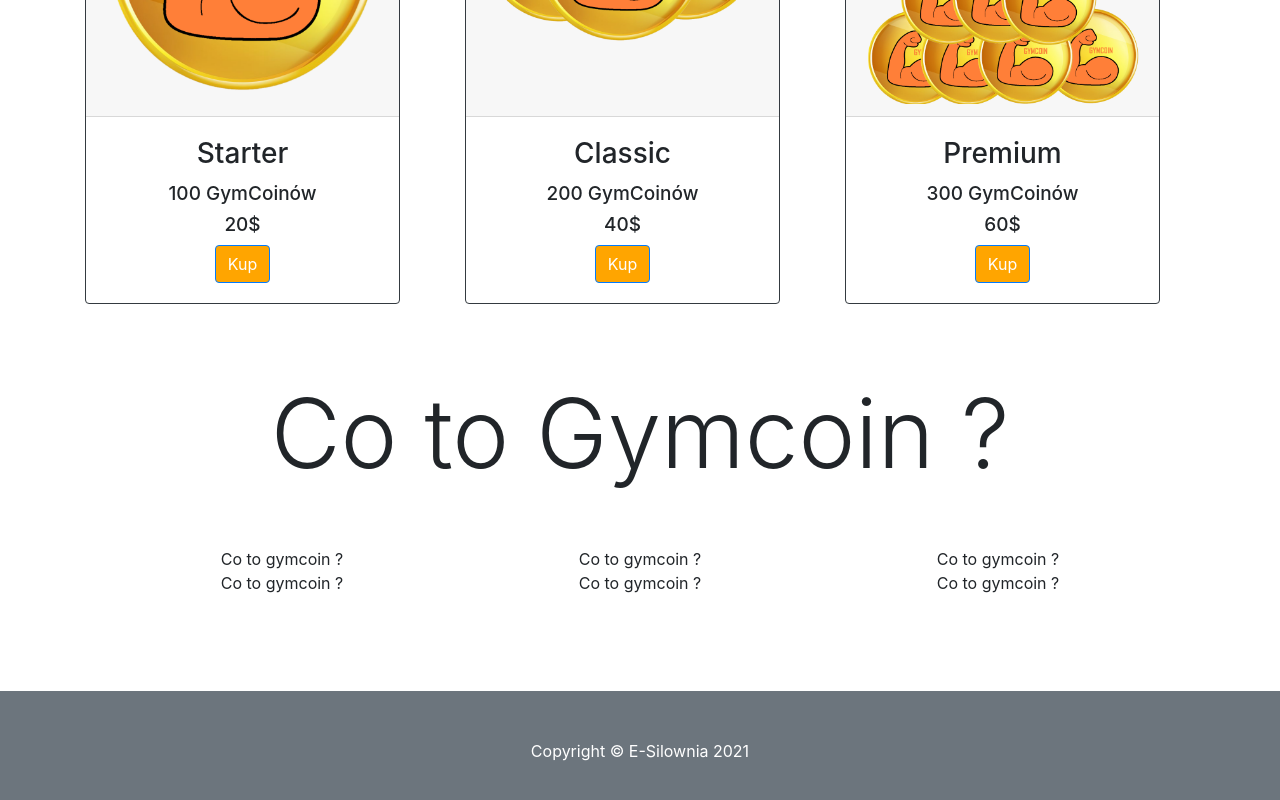
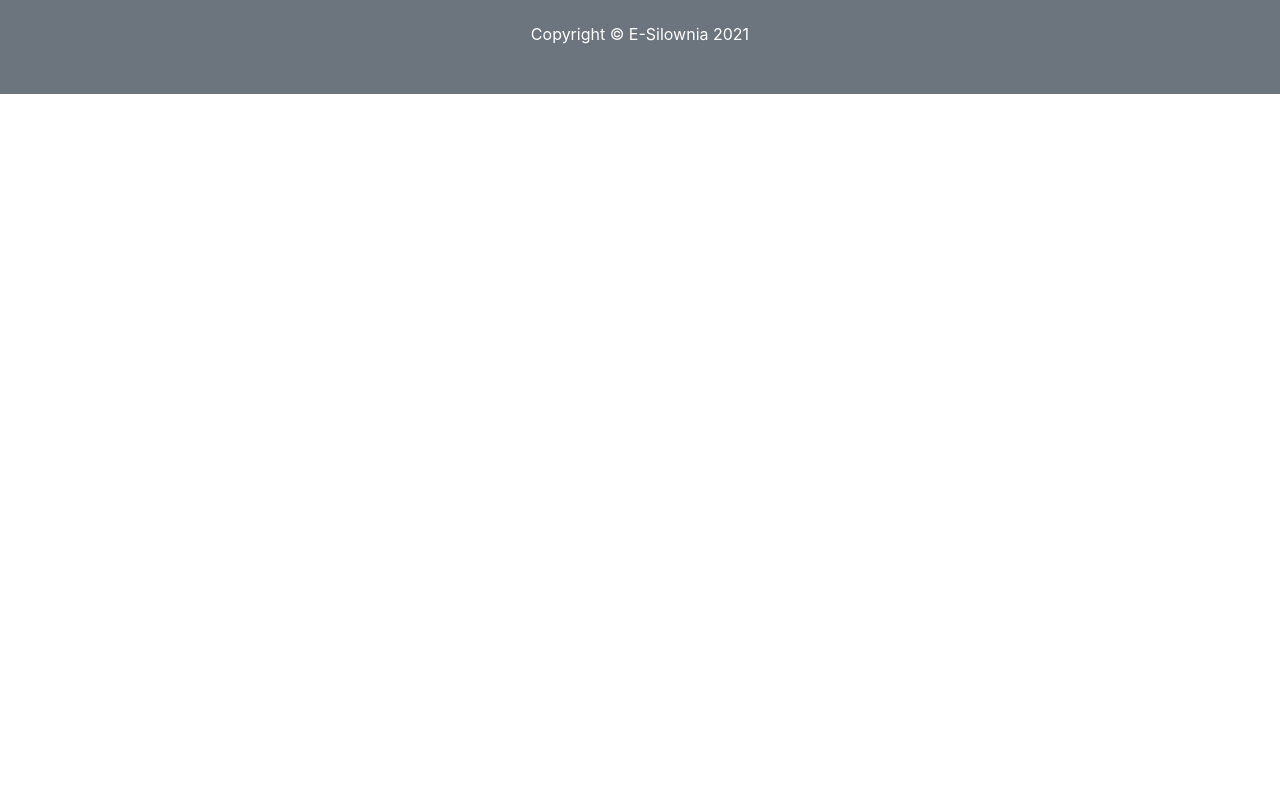
Before and after one commit to panjacob/PGYM-esilownia, a React (Create React App) app in the folder frontend/esilownia/: page /cennik in a window 1280 px wide. Shown: the part 1178-1978 px from the top of the page. After the commit the page ends 1272 px from the top, so only its background shows below. Built offline with nearby package versions, Linux system fonts and the light colour scheme.

Commit message:
Cennik + readme edit

```diff
--- a/frontend/esilownia/src/Views/Cennik.js
+++ b/frontend/esilownia/src/Views/Cennik.js
@@ -11,11 +11,11 @@ function Cennik() {
 
             <div className="container">
 
-                <img src={bg_img} alt="Bg_Img" width="100%" class="pt-3"/>
+                {/* <img src={bg_img} alt="Bg_Img" width="100%" class="pt-3"/> */}
                 <div className="row justify-content-center my-5">
 
                     <div class="container text-center">
-                        <h1 class="display-1 font-weight-light">Cennik</h1>
+                        <h1 class="display-1 font-weight-light mb-4">Cennik</h1>
                     </div>
                     <Oferta_cennik></Oferta_cennik>
                 </div>
--- a/frontend/esilownia/src/components/Cennik/Oferta_cennik.js
+++ b/frontend/esilownia/src/components/Cennik/Oferta_cennik.js
@@ -21,7 +21,7 @@ function Oferta_cennik() {
                                 <Card.Text as={"h2"}>
                                     20$
                                 </Card.Text>
-                                <Button variant="primary">Kup</Button>
+                                <Button variant="primary" id="btn-login">Kup</Button>
                             </Card.Body>
                         </Card>
                     </div>
@@ -36,7 +36,7 @@ function Oferta_cennik() {
                                 <Card.Text as={"h2"}>
                                     40$
                                 </Card.Text>
-                                <Button variant="primary">Kup</Button>
+                                <Button variant="primary" id="btn-login">Kup</Button>
                             </Card.Body>
                         </Card>
                     </div>
@@ -51,7 +51,7 @@ function Oferta_cennik() {
                                 <Card.Text as={"h2"}>
                                     60$
                                 </Card.Text>
-                                <Button variant="primary">Kup</Button>
+                                <Button variant="primary" id="btn-login">Kup</Button>
                             </Card.Body>
                         </Card>
                     </div>
--- a/frontend/esilownia/src/components/Cennik/Opis_cennik.js
+++ b/frontend/esilownia/src/components/Cennik/Opis_cennik.js
@@ -3,27 +3,17 @@ import 'bootstrap/dist/css/bootstrap.min.css';
 
 function Opis_cennik() {
     return (
-        <div id="opis-cennik" className="container p-5">
+        <div id="opis-cennik" className="container p-5 font-weight-light ">
             <div className="row text-center">
                 <div className="col-sm">
-                    Co to gymcoin ?
+                    Gymcoin to nasza wirtualna waluta,
+                    pozwala na kupowanie treningów od trenerów.
                 </div>
                 <div className="col-sm">
-                    Co to gymcoin ?
+                    Żeby uniknąć ciągłych płatności za treningi możesz płacić za nie Gymcoinami!
                 </div>
                 <div className="col-sm">
-                    Co to gymcoin ?
-                </div>
-            </div>
-            <div className="row text-center">
-                <div className="col-sm">
-                    Co to gymcoin ?
-                </div>
-                <div className="col-sm">
-                    Co to gymcoin ?
-                </div>
-                <div className="col-sm">
-                    Co to gymcoin ?
+                    Każdy trener sam ustala swoje ceny na uczestniczenie w treningach.
                 </div>
             </div>
         </div>
--- a/frontend/esilownia/src/css/index.css
+++ b/frontend/esilownia/src/css/index.css
@@ -67,3 +67,7 @@ code {
 	background-image: linear-gradient(100deg, orange, yellow);
   border-radius: 0.5rem;
 }
+
+#opis-cennik{
+  background-color: #f1f1f1;
+}
```
